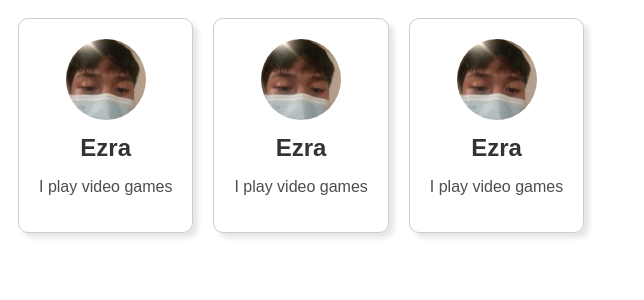
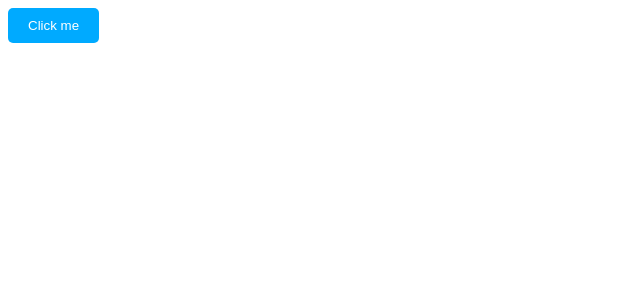
Before and after one commit to ezravergabera/languages, a React (Vite) app in the folder apps/my-react-app/: page / in a window 1280 px wide. Shown: the top 300 px of the page, without its empty margins (0-644 px from the left). Built offline with nearby package versions, Linux system fonts and the light colour scheme.

Commit message:
Practiced css styles in react

```diff
--- a/apps/my-react-app/src/App.jsx
+++ b/apps/my-react-app/src/App.jsx
@@ -2,13 +2,12 @@ import Header from './Header.jsx'
 import Food from './Food.jsx'
 import Footer from './Footer.jsx'
 import Card from './Card.jsx'
+import Button from './Button/Button.jsx'
 
 function App() {
   return (
     <>
-       <Card/>
-       <Card/>
-       <Card/>
+       <Button/>
     </>
   );
 }
--- /dev/null
+++ b/apps/my-react-app/src/Button/Button.jsx
@@ -0,0 +1,11 @@
+import styles from './Button.module.css'
+
+const Button = () => {
+  return (
+    <button className={styles.btn}>
+        Click me
+    </button>
+  )
+}
+
+export default Button
--- /dev/null
+++ b/apps/my-react-app/src/Button/Button.module.css
@@ -0,0 +1,8 @@
+.btn {
+    background-color: hsl(200, 100%, 50%);
+    color: white;
+    padding: 10px 20px;
+    border-radius: 5px;
+    border: None;
+    cursor: pointer;
+}
--- a/apps/my-react-app/src/index.css
+++ b/apps/my-react-app/src/index.css
@@ -1,3 +1,5 @@
+/*
+Card css
 .card {
   border: 1px solid hsl(0, 0%, 80%);
   border-radius: 10px;
@@ -25,4 +27,4 @@
 .card .card-text {
   font-family: Arial;
   color: hsl(0, 0%, 30%);
-}
+} */
```
